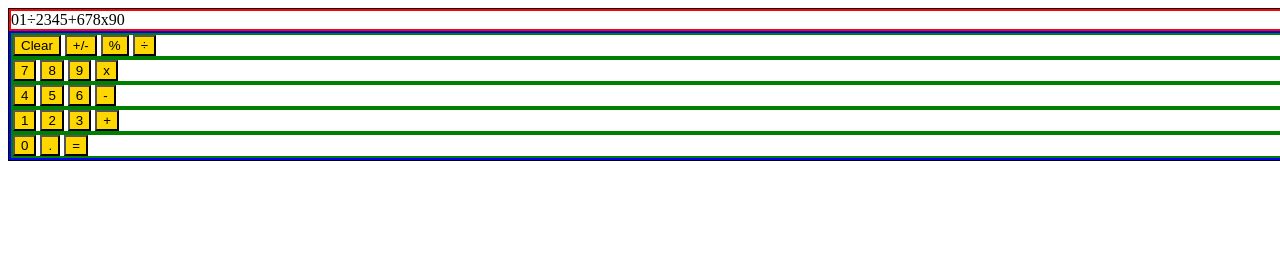
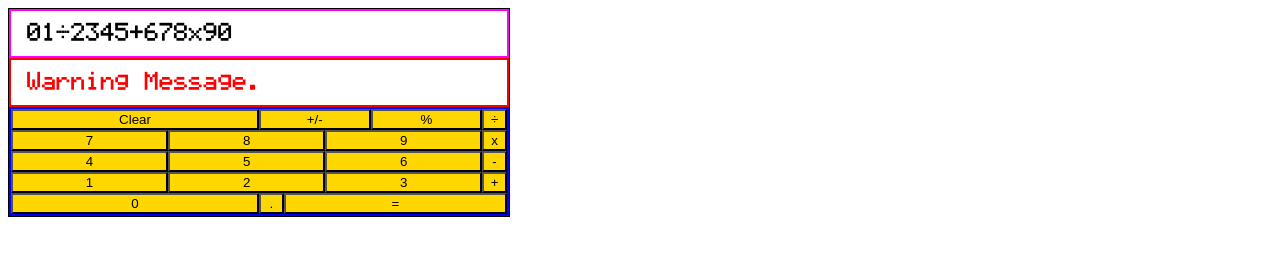
Before and after one commit to AaronMikelKey/JS-Calculator, a plain HTML site: page index.html in a window 1280 px wide. Drawn offline with Linux system fonts and the light colour scheme.

Commit message:
Added custom font, updated html for float, added some js functions

```diff
--- a/index.html
+++ b/index.html
@@ -15,33 +15,37 @@
     <div class="container">
         <div class="calculator">
             <div id="display"><span>01&#247;2345+678x90</span></div>
+            <div id="displayWarning"><span>Warning Message.</span></div>
+<!-- Each button has an ID for JS reference.  Some have a class for JS grouping.
+        Buttons without a class function on their own.
+        Also separated by row length for reference. -->
             <div class="buttonArea">
                 <div class="buttonRow">
                     <button id="clear">Clear</button>
-                    <button id="posNeg">+/-</button>
-                    <button id="percent">%</button>
-                    <button id="divide">&#247;</button>
+                    <button id="posNeg" class="standAlone">+/-</button>
+                    <button id="percent" class="standAlone">%</button>
+                    <button id="divide" class="operator">&#247;</button>
                 </div>
                 <div class="buttonRow">
-                    <button id="seven">7</button>
-                    <button id="eight">8</button>
-                    <button id="nine">9</button>
-                    <button id="multiply">x</button>
+                    <button id="seven" class="number">7</button>
+                    <button id="eight" class="number">8</button>
+                    <button id="nine" class="number">9</button>
+                    <button id="multiply" class="operator">x</button>
                 </div>
                 <div class="buttonRow">
-                    <button id="four">4</button>
-                    <button id="five">5</button>
-                    <button id="six">6</button>
-                    <button id="subtract">-</button>
+                    <button id="four" class="number">4</button>
+                    <button id="five" class="number">5</button>
+                    <button id="six" class="number">6</button>
+                    <button id="subtract" class="operator">-</button>
                 </div>
                 <div class="buttonRow">
-                    <button id="one">1</button>
-                    <button id="two">2</button>
-                    <button id="three">3</button>
-                    <button id="add">+</button>
+                    <button id="one" class="number">1</button>
+                    <button id="two" class="number">2</button>
+                    <button id="three" class="number">3</button>
+                    <button id="add" class="operator">+</button>
                 </div>
                 <div class="buttonRow">
-                    <button id="zero">0</button>
+                    <button id="zero" class="number">0</button>
                     <button id="decimal">.</button>
                     <button id="equals">=</button>
                 </div>
--- a/script.js
+++ b/script.js
@@ -1,7 +1,17 @@
-//global variables for calculations
+//global variables for display and calculations
+var userDisplay;
 var operator;
 var num1;
 var num2;
+
+//global array for calculator buttons
+var btnArr = [];
+
+
+//global regexp for capturing inputs
+var opRegExp = /\D{1}/g;
+var num1RegExp = /^\d+/g;
+var num1RegExp = /\d+$/g;
 
 //basic operate function for calculating inputs
 const operate = function(operator, num1, num2) {
@@ -19,3 +29,5 @@ const operate = function(operator, num1, num2) {
 document.getElementById("clear").addEventListener("click", function() {
     document.getElementById("display").innerHTML = "";
 });
+
+//function for appending button press to user display
--- a/styles.css
+++ b/styles.css
@@ -1,3 +1,12 @@
+@font-face {
+    font-family: 'lcd_solidregular';
+    src: url('./fonts/lcdsolid-vpzb-webfont.woff2') format('woff2'),
+         url('./fonts/lcdsolid-vpzb-webfont.woff') format('woff');
+    font-weight: normal;
+    font-style: normal;
+
+}
+
 html, body {
     width: 100%;
     height: 100%;
@@ -10,10 +19,26 @@ html, body {
 
 .calculator {
     border: 1px solid black;
+    max-width: 500px;
 }
 
 #display {
+    border: 2px solid magenta;
+    padding-left: 15px;
+    font-family: 'lcd_solidregular';
+    font-size: 24px;
+}
+
+#displayWarning {
     border: 2px solid red;
+    color: red;
+}
+
+#display, #displayWarning {
+    height: 30px;
+    font-size: 24px;
+    font-family: 'lcd_solidregular';
+    padding: 10px 0px 5px 15px;
 }
 
 .buttonArea {
@@ -21,9 +46,18 @@ html, body {
 }
 
 .buttonRow {
-    border: 2px solid green;
+    display: flex;
 }
 
 button {
     background-color: gold;
+    flex: 1 0 21%;
 }
+
+.operator, #decimal {
+    flex: 0 0 5%;
+}
+
+#clear, #zero {
+    flex: 0 0 50%;
+}
```
Also changed, not shown: fonts/lcdsolid-vpzb-webfont.woff (added), fonts/lcdsolid-vpzb-webfont.woff2 (added), 1 other file.
